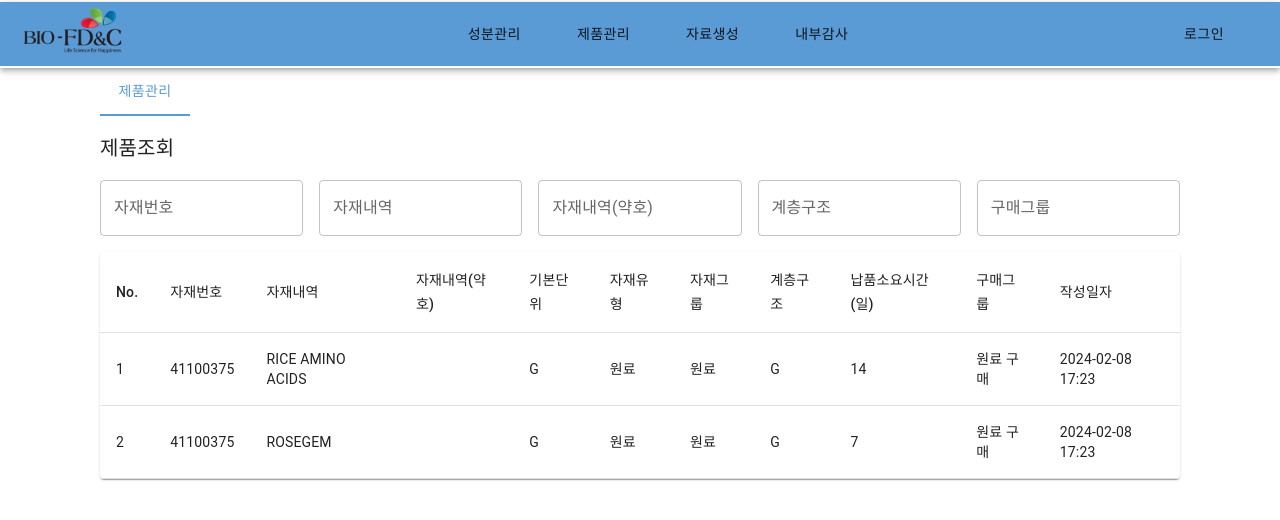
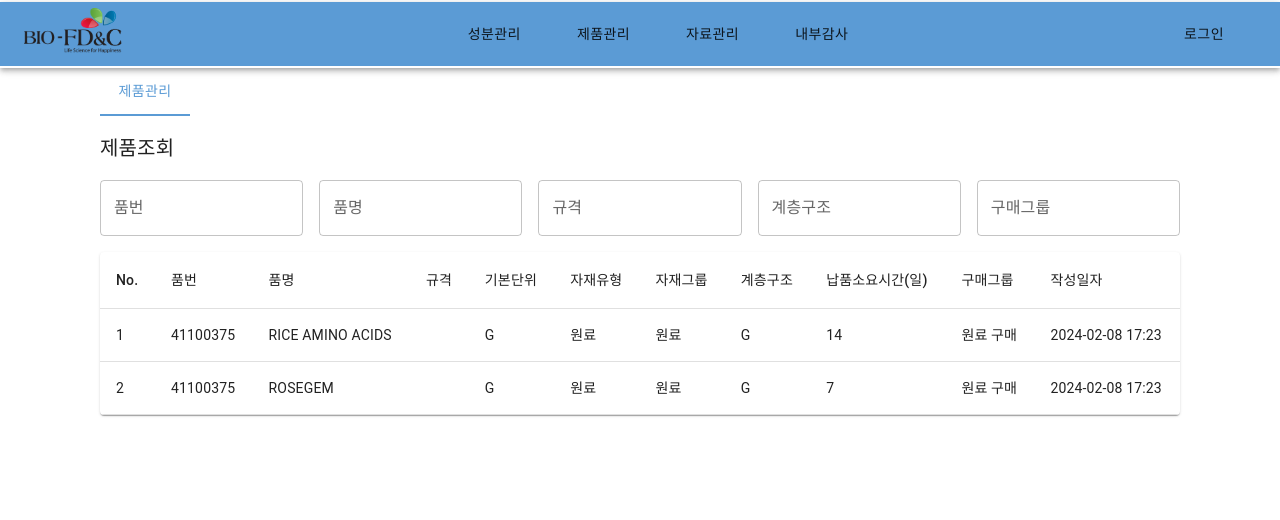
Before and after one commit to yangshoong/biofdnc-hub-fe, a React (Create React App) app: page /products in a window 1280 px wide. Shown: the top 520 px of the page. Built offline with nearby package versions, Linux system fonts and the light colour scheme.

Commit message:
로그아웃 버튼 클릭시 로그인페이지 이동

```diff
--- a/src/features/product-management/pages/ProductList.js
+++ b/src/features/product-management/pages/ProductList.js
@@ -29,19 +29,19 @@ function ProductList() {
       </Typography>
       <Box sx={{ display: 'flex', gap: 2, marginTop: 2 }}>
         <TextField
-          label="자재번호"
+          label="품번"
           variant="outlined"
           value={filters.number}
           onChange={(e) => setFilter('number', e.target.value)}
         />
         <TextField
-          label="자재내역"
+          label="품명"
           variant="outlined"
           value={filters.name}
           onChange={(e) => setFilter('name', e.target.value)}
         />
         <TextField
-          label="자재내역(약호)"
+          label="규격"
           variant="outlined"
           value={filters.shortName}
           onChange={(e) => setFilter('shortName', e.target.value)}
@@ -64,9 +64,9 @@ function ProductList() {
           <TableHead>
             <TableRow>
               <TableCell>No.</TableCell>
-              <TableCell>자재번호</TableCell>
-              <TableCell>자재내역</TableCell>
-              <TableCell>자재내역(약호)</TableCell>
+              <TableCell>품번</TableCell>
+              <TableCell>품명</TableCell>
+              <TableCell>규격</TableCell>
               <TableCell>기본단위</TableCell>
               <TableCell>자재유형</TableCell>
               <TableCell>자재그룹</TableCell>
--- a/src/widgets/nav-bar/NavBar.js
+++ b/src/widgets/nav-bar/NavBar.js
@@ -1,17 +1,23 @@
 import React from 'react';
 import { AppBar, Toolbar, Button, Box, Menu, MenuItem, Fade } from '@mui/material';
-import { Link } from 'react-router-dom';
-import logo from '../../shared/images/biofdnc_logo.png'; // 로고 이미지 경로
-import './NavBar.css'; // CSS 파일 경로
-import navItems from './navItems'; // 네비게이션 아이템 리스트 경로
-import useNavStore from './useNavStore'; // zustand 상태 관리
+import { Link, useNavigate } from 'react-router-dom';
+import logo from '../../shared/images/biofdnc_logo.png';
+import './NavBar.css';
+import navItems from './navItems';
+import useNavStore from './useNavStore';
 
 function NavBar({ isLoggedIn, onLogout }) {
   const { anchorEl, menuItems, setAnchorEl, setMenuItems, handleClose } = useNavStore();
+  const navigate = useNavigate();
 
   const handleMouseOver = (event, items) => {
     setAnchorEl(event.currentTarget);
     setMenuItems(items);
+  };
+
+  const handleLogout = () => {
+    onLogout();
+    navigate('/login');
   };
 
   return (
@@ -32,7 +38,7 @@ function NavBar({ isLoggedIn, onLogout }) {
                 component={Link}
                 to="#"
                 className="nav-bar-item"
-                sx={{ margin: '0 20px' }} // 아이템 간의 거리를 조정
+                sx={{ margin: '0 20px' }}
                 onMouseOver={(event) => handleMouseOver(event, item.subItems)}
               >
                 {item.label}
@@ -42,9 +48,9 @@ function NavBar({ isLoggedIn, onLogout }) {
           {isLoggedIn ? (
             <Button
               color="inherit"
-              onClick={onLogout}
+              onClick={handleLogout}
               className="nav-bar-item"
-              sx={{ margin: '0 20px' }} // 아이템 간의 거리를 조정
+              sx={{ margin: '0 20px' }}
             >
               로그아웃
             </Button>
@@ -54,7 +60,7 @@ function NavBar({ isLoggedIn, onLogout }) {
               component={Link}
               to="/login"
               className="nav-bar-item"
-              sx={{ margin: '0 20px' }} // 아이템 간의 거리를 조정
+              sx={{ margin: '0 20px' }}
             >
               로그인
             </Button>
@@ -65,8 +71,8 @@ function NavBar({ isLoggedIn, onLogout }) {
         anchorEl={anchorEl}
         open={Boolean(anchorEl)}
         onClose={handleClose}
-        TransitionComponent={Fade} // 트랜지션을 Fade로 변경
-        transitionDuration={{ enter: 1, exit: 1 }} // 애니메이션 지속 시간 조정
+        TransitionComponent={Fade}
+        transitionDuration={{ enter: 1, exit: 1 }}
         MenuListProps={{ onMouseLeave: handleClose }}
       >
         {menuItems.map((subItem, index) => (
@@ -75,7 +81,7 @@ function NavBar({ isLoggedIn, onLogout }) {
             component={Link}
             to={subItem.link}
             onClick={handleClose}
-            sx={{ fontSize: '0.8rem' }} // 네비게이션 바 아이템과 동일한 폰트 크기
+            sx={{ fontSize: '0.8rem' }}
           >
             {subItem.label}
           </MenuItem>
--- a/src/widgets/nav-bar/navItems.js
+++ b/src/widgets/nav-bar/navItems.js
@@ -7,7 +7,7 @@ const navItems = [
     { label: '제품조회', link: '/products' },
     { label: '제품등록', link: '/product-registration' }
   ] },
-  { label: '자료생성', subItems: [
+  { label: '자료관리', subItems: [
     { label: '자료조회', link: '/data-search' },
     { label: '자료등록', link: '/data-registration' }
   ] },
```
Also changed, not shown: package.json (+4 -4 lines), 1 other file (tests, documents, lock files or other folders).
